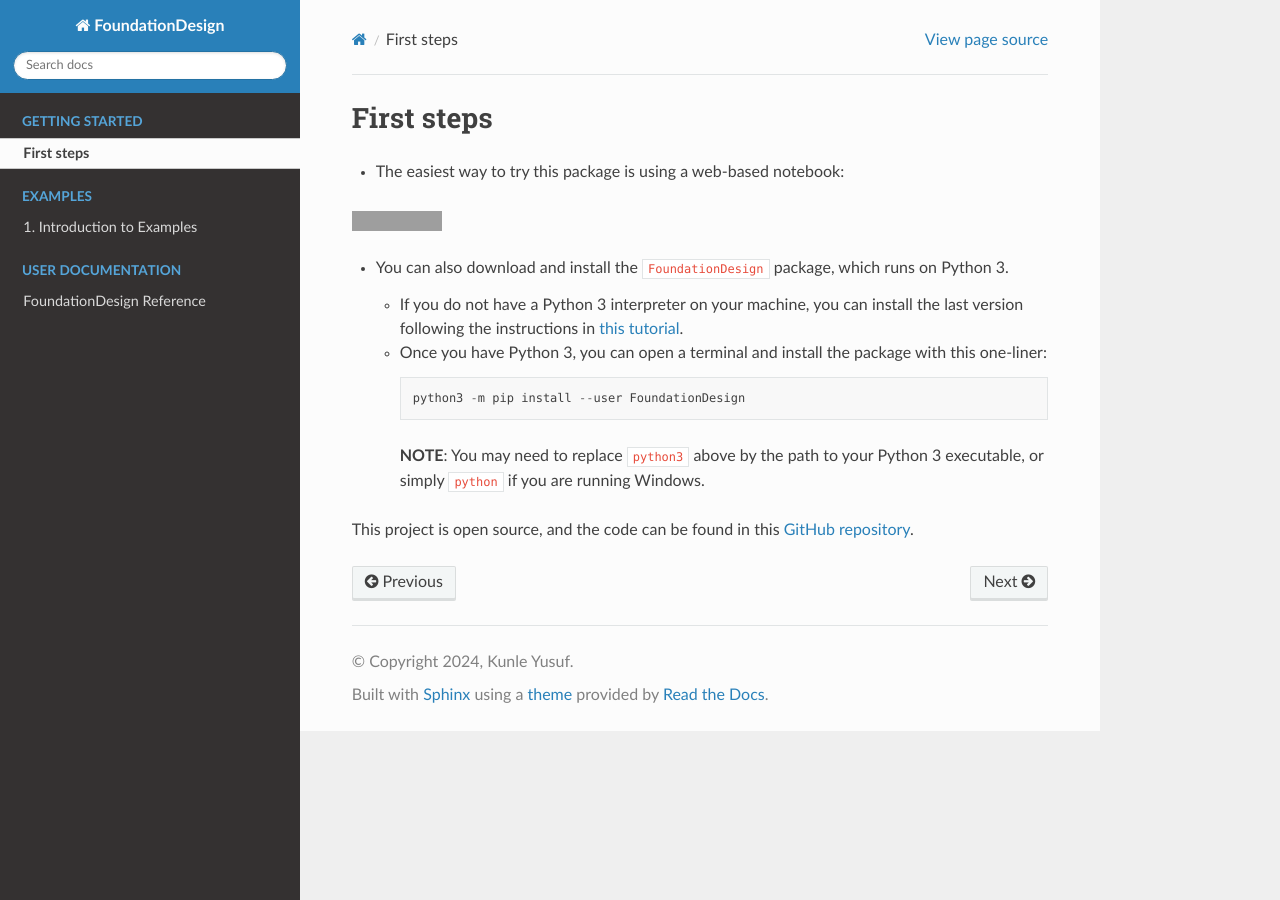
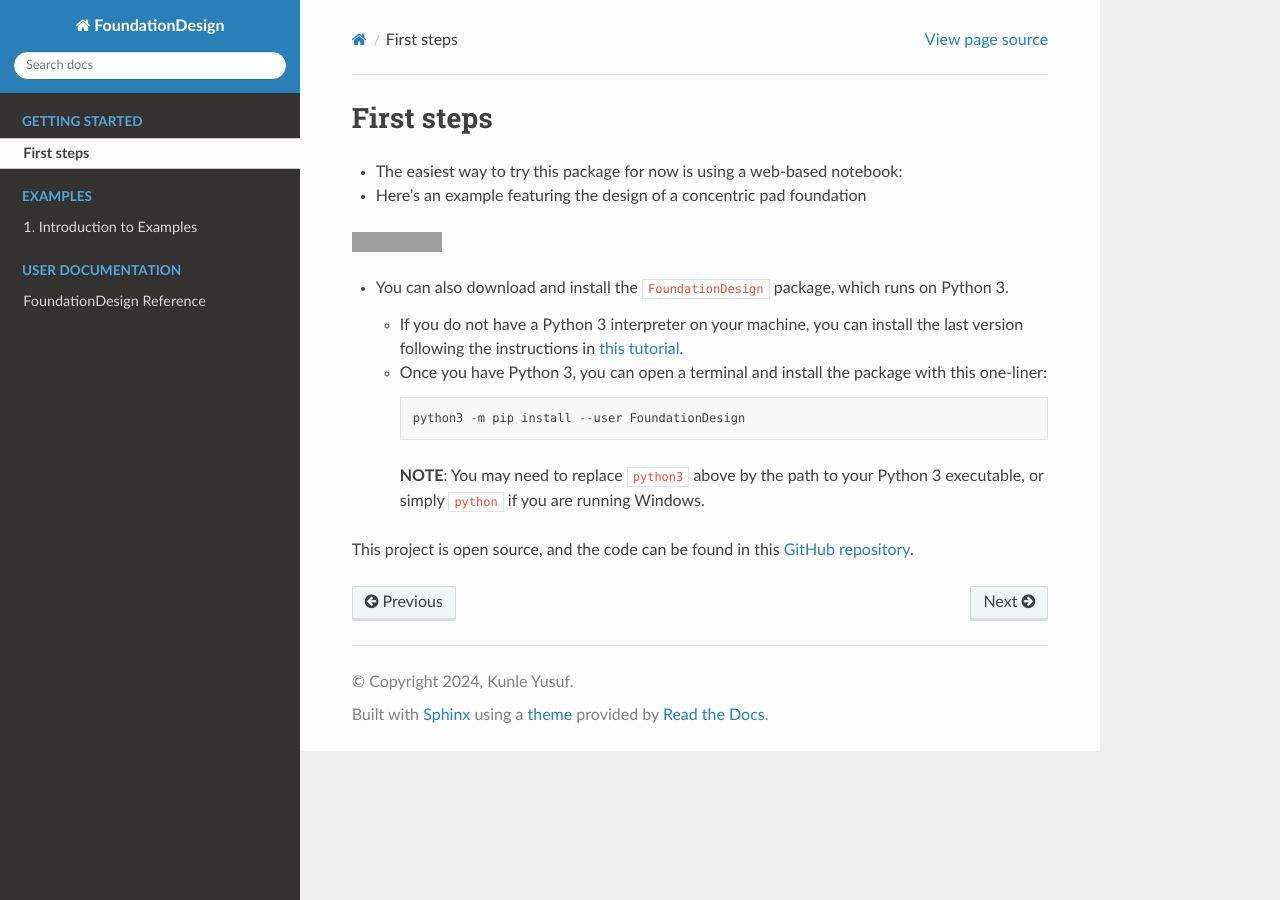
Before and after one commit to kunle009/FoundationDesign, a Sphinx documentation site: the page built from docs/installation.rst, in a window 1280 px wide. Built offline with Sphinx 7.4.7 and the Read the Docs theme 2.0.0, drawn with Linux system fonts in a browser that asks for light colours; grey boxes are pictures that could not be loaded.

Commit message:
"Updated documentation: added badges to index page and modified installation instructions"

```diff
--- a/docs/installation.rst
+++ b/docs/installation.rst
@@ -4,12 +4,11 @@
 First steps
 ===========
 
-* The easiest way to try this package is using a web-based notebook:
+* The easiest way to try this package for now is using a web-based notebook:
+* Here's an example featuring the design of a concentric pad foundation
 
-|colab|
-
-.. |colab| image:: https://colab.research.google.com/assets/colab-badge.svg
-   :target: https://colab.research.google.com/github/JesseBonanno/FoundationDesign/blob/main/docs/examples/simple_demo.ipynb
+.. image:: https://colab.research.google.com/assets/colab-badge.svg
+   :target: https://colab.research.google.com/github/kunle009/FoundationDesign/blob/main/examples/Concentric_Footing_Example.ipynb
 
 * You can also download and install the ``FoundationDesign`` package, which runs on Python 3.
 
```
Also changed, not shown: docs/index.rst (+12 -0 lines).
